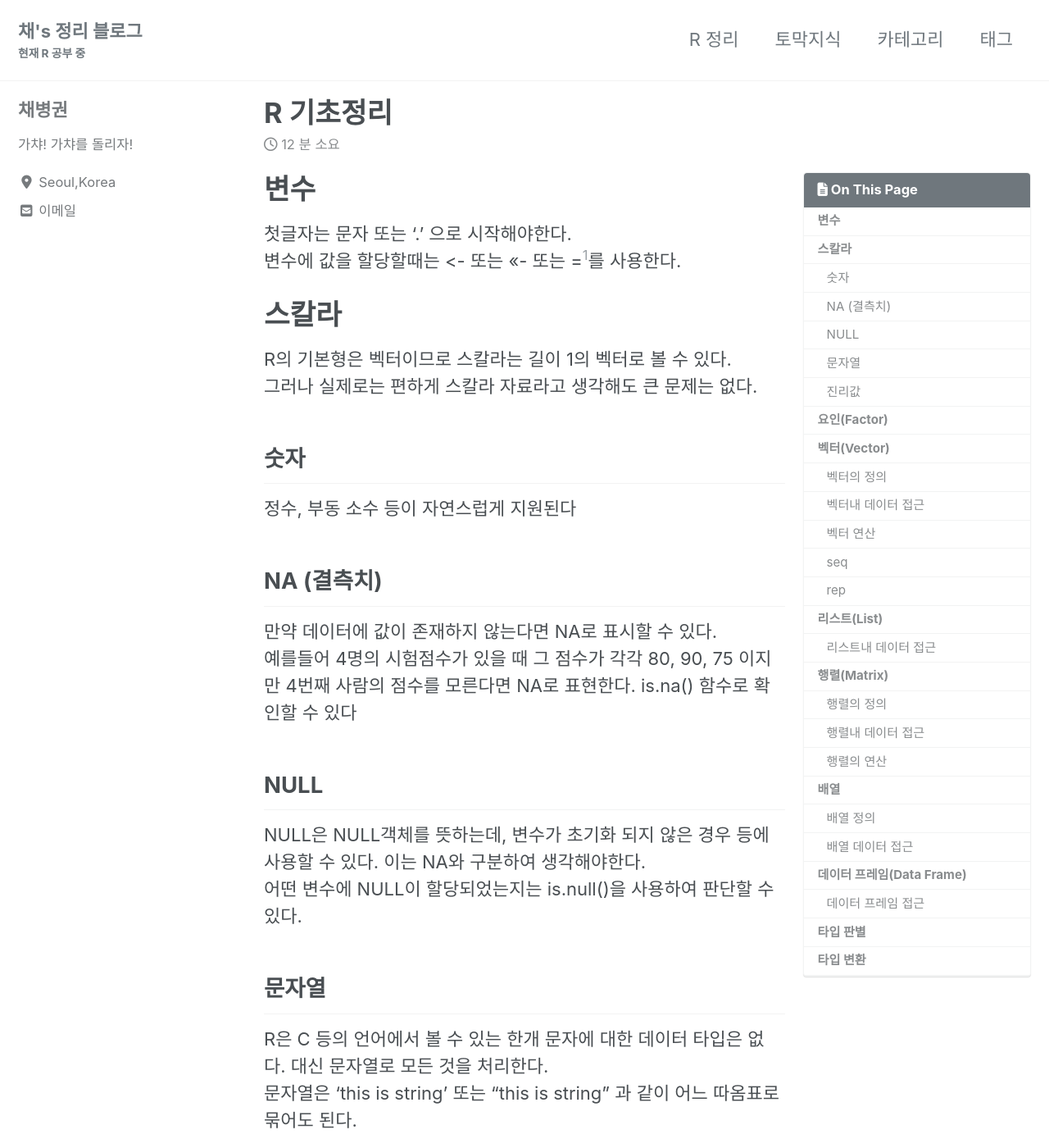
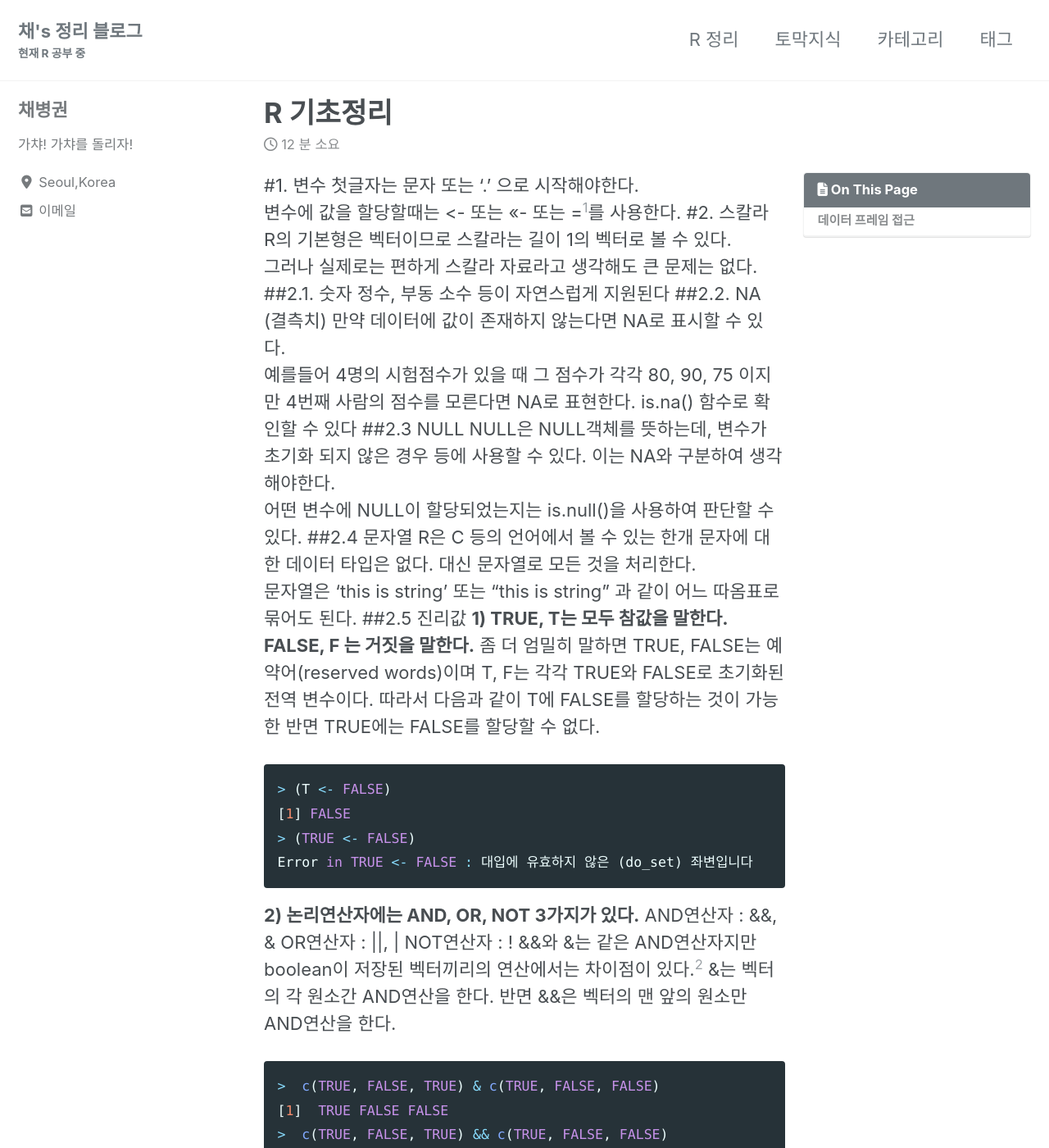
Before and after one commit to ByeongGwonChae/mynotebook, a Jekyll site: the page built from _posts/2020-01-01-R-first-note.md, in a window 1280 px wide and 1400 px high. Shown: the whole window at 82% size. Built offline with Jekyll 4.4.1, drawn with Linux system fonts in a browser that asks for light colours; cached includes are drawn as plain includes; nearby versions of some CDN libraries; some of the changed text lies outside the part shown.

Commit message:
Update 2020-01-01-R-first-note.md

```diff
--- a/_posts/2020-01-01-R-first-note.md
+++ b/_posts/2020-01-01-R-first-note.md
@@ -8,25 +8,25 @@ toc: true
 ---
 
 
-# 변수
+#1. 변수
 첫글자는 문자 또는 ‘.’ 으로 시작해야한다.<br>
 변수에 값을 할당할때는 <- 또는 <<- 또는 =[^1]를 사용한다.
-# 스칼라
+#2. 스칼라
 R의 기본형은 벡터이므로 스칼라는 길이 1의 벡터로 볼 수 있다.<br>
 그러나 실제로는 편하게 스칼라 자료라고 생각해도 큰 문제는 없다.
-## 숫자
+##2.1. 숫자
 정수, 부동 소수 등이 자연스럽게 지원된다
-## NA (결측치)
+##2.2. NA (결측치)
 만약 데이터에 값이 존재하지 않는다면 NA로 표시할 수 있다.<br>
 예를들어 4명의 시험점수가 있을 때 그 점수가 각각 80, 90, 75 이지만 4번째 사람의 점수를 모른다면 NA로 표현한다.
 is.na() 함수로 확인할 수 있다
-## NULL
+##2.3 NULL
 NULL은 NULL객체를 뜻하는데, 변수가 초기화 되지 않은 경우 등에 사용할 수 있다. 이는 NA와 구분하여 생각해야한다.<br>
 어떤 변수에 NULL이 할당되었는지는 is.null()을 사용하여 판단할 수 있다.
-## 문자열
+##2.4 문자열
 R은 C 등의 언어에서 볼 수 있는 한개 문자에 대한 데이터 타입은 없다. 대신 문자열로 모든 것을 처리한다.<br>
 문자열은 ‘this is string’ 또는 “this is string” 과 같이 어느 따옴표로 묶어도 된다.
-## 진리값
+##2.5 진리값
 __1) TRUE, T는 모두 참값을 말한다.  FALSE, F 는 거짓을 말한다.__
   좀 더 엄밀히 말하면 TRUE, FALSE는 예약어(reserved words)이며 T, F는 각각 TRUE와 FALSE로 초기화된 전역 변수이다.
   따라서 다음과 같이 T에 FALSE를 할당하는 것이 가능한 반면 TRUE에는 FALSE를 할당할 수 없다.
@@ -50,7 +50,7 @@ __2) 논리연산자에는 AND, OR, NOT 3가지가 있다.__
 [1] TRUE
 ~~~
 또한 &&, || 는 short-circuit을 지원한다.[^3]
-# 요인(Factor)
+#3. 요인(Factor)
 __범주형(Categorical) 변수__ 를 위한 데이터 타입.
   Factor변수는 nlevels()로 범주의 수를 구할 수 있고, levels()로 범주 목록을 알 수 있다.
   ~~~ R
@@ -88,8 +88,8 @@ Levels: a < b < c
 Levels: a < b < c
 ~~~
 앞서와 달리 Levels에 순서가 < 로 표시되어있음을 볼 수 있다.
-# 벡터(Vector)
-## 벡터의 정의
+#4. 벡터(Vector)
+##4.1. 벡터의 정의
   벡터는 다른 프로그래밍 언어에서 흔히 보는 배열의 개념으로, 다음과 같이 c() 안에 원하는 인자들을 나열하여 정의한다.
   ~~~ R
 > (x<-c(1,2,3,4,5))
@@ -110,7 +110,7 @@ Levels: a < b < c
 > x <- c (1 , 3 , 4) #벡터의 각 셀에는 이름을 부여할 수 있다. names()에 원하는 이름을 벡터로 넘겨주면 된다.
 > names(x) <- c("kim","seo","park")
 ~~~
-## 벡터내 데이터 접근
+##4.2. 벡터내 데이터 접근
   벡터는 [ ] 안에 인덱스를 적어서 각 요소를 가져올 수 있다. 이때, 인덱스는 다른 언어와 달리 1 로 시작한다.
   또 ‘-인덱스’ 와 같이 음수의 인덱스를 사용해 특정 요소만 제외할 수도 있다.
   벡터의 여러 위치에 저장된 값을 가져오려면 ‘벡터명[색인 벡터]’의 형식을 사용한다
@@ -155,7 +155,7 @@ NULL
 > NROW ( x ) # NROW ()는 벡터와행렬모두사용가능
 [1] 3
 ~~~
-## 벡터 연산
+##4.3. 벡터 연산
 %in% 연산자는 어떤 값이 벡터에 포함되어있는지를 알려준다
   ~~~ R
 > 'a' %in% c('a','b','c')
@@ -175,7 +175,7 @@ NULL
 > setequal(c('a','b','c'), c('a','b','c','c'))
 [1] TRUE
 ~~~
-## seq
+##4.4. seq
 1부터 31까지의 숫자를 저장한 벡터를 표현하려면 c(1, 2, 3, ..., 31)과 같이 숫자를 모두 나열해야한다. 이러한 번거로운 일을 피하기 위해 seq()함수를 쓸 수 있다. seq(시작값, 마지막값, 증가치)의 형태로 호출하면 된다. 이때 증가치는 생략가능하다.
   ~~~ R
 > seq(1,5)
@@ -186,7 +186,7 @@ NULL
 > 1:5
 [1] 1 2 3 4 5
 ~~~
-## rep
+##4.5. rep
 특정 값들이 반복된 벡터를 손쉽게 만드려면 rep()를 사용한다. 다음은 1, 2를 총 5회 반복한 벡터를 만드는 예이다.
   ~~~ R
 > rep(1:2, 5)
@@ -195,7 +195,7 @@ NULL
 > rep(1:2, each=5)
 [1] 1 1 1 1 1 2 2 2 2 2
 ~~~
-# 리스트(List)
+#5. 리스트(List)
   리스트는 다른언어에서 흔히 보는 해싱 또는 딕셔너리에 해당하며, (키, 값) 형태의 데이터를 담는 연관 배열(associative array)이다
   4.1 리스트의 정의
   리스트는 list(키=값, 키=값, ...) 형태로 데이터를 나열해 정의한다.
@@ -220,7 +220,7 @@ $b
 $b$val
 [1] 1 2 3 4
 ~~~
-## 리스트내 데이터 접근
+##5.1. 리스트내 데이터 접근
 앞에서 본바와 같이 리스트를 출력해보면 ‘$키’ 형태로 각 키들이 나열된다. 데이터는 ‘리스트 변수명$키’와 같이 접근한다. 또는 각 요소를 순서대로 ‘리스트변수[[인덱스]]’와 같이 접근할 수도 있다.
   ~~~ R
 > (x <- list(name="foo", height=c(1,3,5)))
@@ -241,9 +241,9 @@ $height
 [1] 1 3 5
 #보다시피 x[1]는 ‘(name, foo)’ 를 갖고 있는 리스트를 반환한다.
 ~~~
-# 행렬(Matrix)
+#6. 행렬(Matrix)
 벡터와 마찬가지로 행렬에는 한가지 유형의 스칼라만 저장할 수 있다.
-## 행렬의 정의
+##6.1. 행렬의 정의
 행렬은 matrix( )를 사용해 표현한다. 다음은 1, 2, 3, 4, 5, 6, 7, 8, 9로 구성된 3행 3열의 행렬을 만드는 방법이다.
   ~~~ R
 > matrix(c(1:9),nrow=3)
@@ -265,7 +265,7 @@ $height
 #행렬의 행과 열에 명칭을 부여하고 싶다면 dimnames()를 사용한다.
 > matrix(c(1:9),nrow=3, dimnames=list(c('item1','item2','item3'), c('feature1','feature2','feature3')))
 ~~~
-## 행렬내 데이터 접근
+##6.2. 행렬내 데이터 접근
 ~~~ R
 행렬의 각 요소는 ‘행렬이름[행인덱스, 열인덱스]’로 접근할 수 있다. 이 때, 인덱스는 벡터의 경우와 마찬가지로 1부터 시작한다.
   > (x <- matrix(c(1:9),ncol=3))
@@ -296,7 +296,7 @@ $height
 feature1 feature2 feature3
    147
 ~~~
-## 행렬의 연산
+##6.3. 행렬의 연산
   ~~~ R
 > (x <- matrix(c(1:9),nrow=3))
    [,1] [,2] [,3]
@@ -359,8 +359,8 @@ feature1 feature2 feature3
 > nrow(x)
 [1] 2
 ~~~
-# 배열
-## 배열 정의
+#7. 배열
+##7.1. 배열 정의
 matrix가 2차원 행렬이라면 배열(array)은 n차원 행렬이다. 예를들어 3x4 matrix는 다음과 같이 array를 사용해 표현할 수 있다.
   ~~~ R
 > matrix(1:12, ncol=4)
@@ -388,7 +388,7 @@ matrix가 2차원 행렬이라면 배열(array)은 n차원 행렬이다. 예를
 [1,]9   11
 [2,]   10   12
 ~~~
-## 배열 데이터 접근
+##7.2. 배열 데이터 접근
 행렬의 경우와 유사한 방식으로 각 요소에 접근할 수 있다. 또, 배열의 차원은 dim() 함수를 통해 알 수 있다
   ~~~ R
 > (x<-array(1:12,dim=c(2,2,3)))
```
Also changed, not shown: other parts of _posts/2020-01-01-R-first-note.md (+1 -1 lines).
